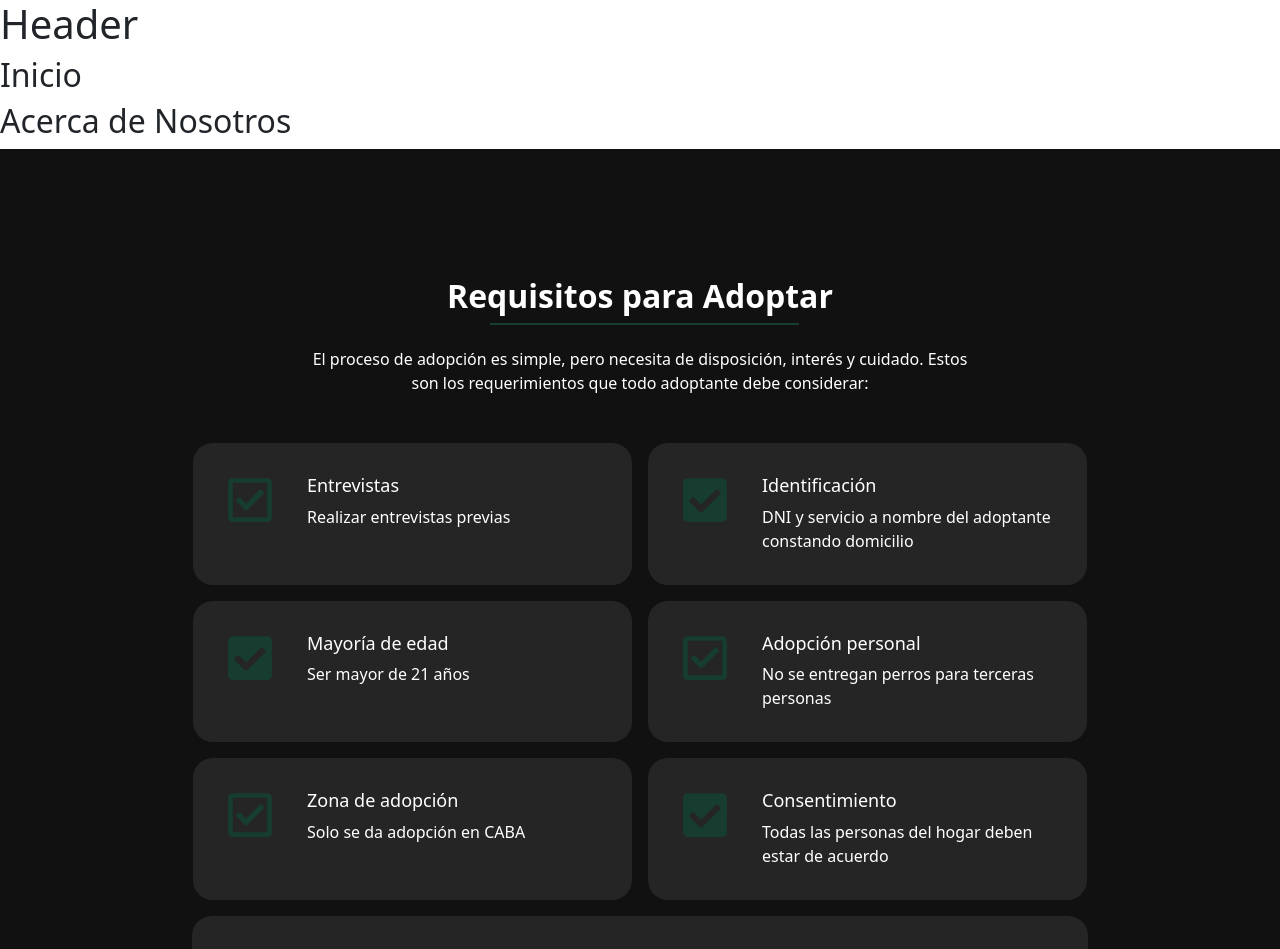
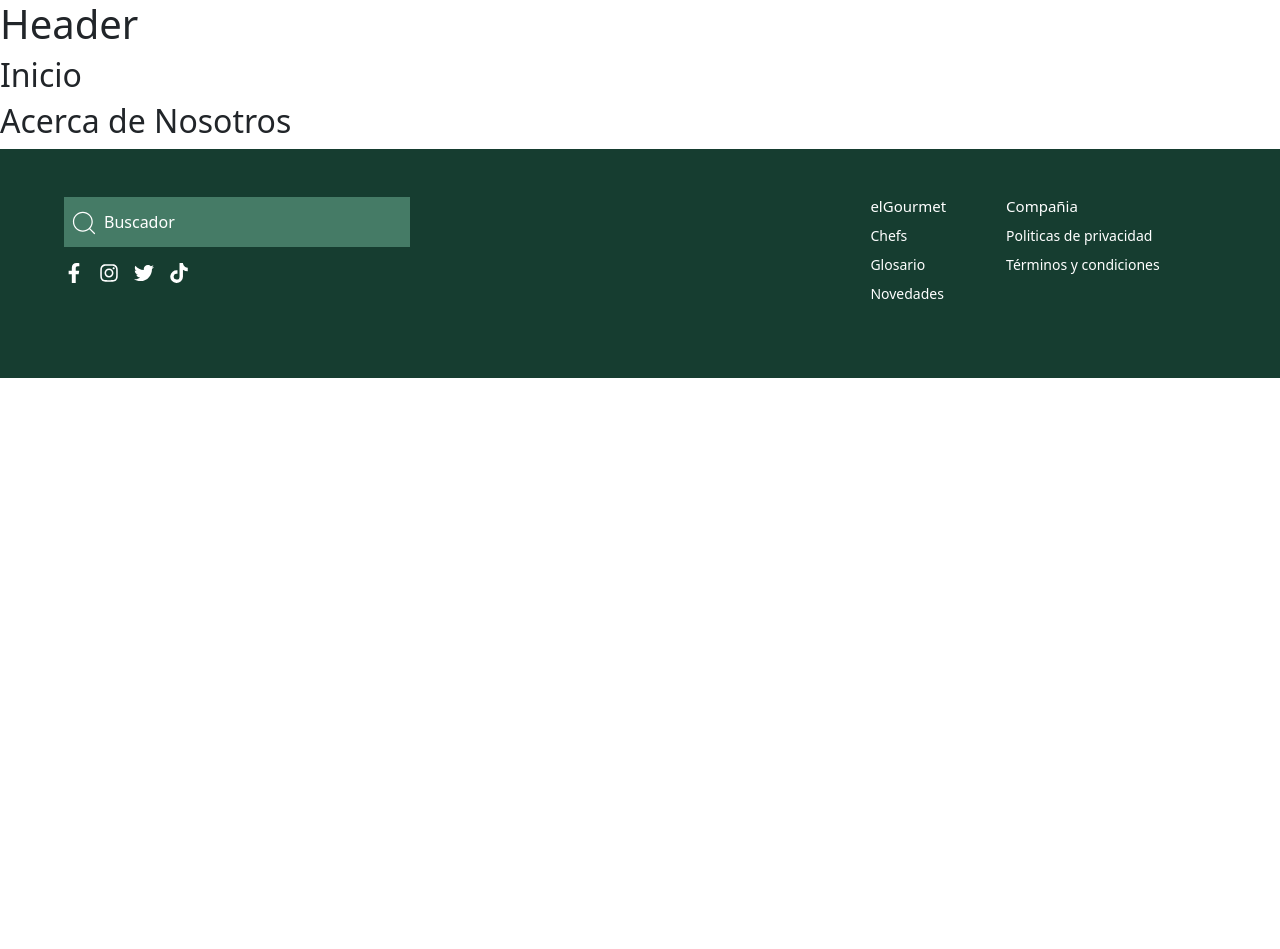
Before and after one commit to lucjmac/cac-adopciones, a React (Vite) app: page / in a window 1280 px wide. Shown: the top 949 px of the page. After the commit the page ends 800 px from the top, so only its background shows below. Built offline with nearby package versions, Linux system fonts and the light colour scheme.

Commit message:
clean code

```diff
--- a/src/Components/Atoms/Heading/Heading.css
+++ /dev/null
@@ -1,37 +0,0 @@
-.title {
-  position: relative;
-  margin-bottom: 1rem;
-  display: inline-block;
-}
-
-.title::after {
-  content: "";
-  position: absolute;
-  bottom: -10px;
-  left: calc(50% - 150px);
-  display: inline-block;
-  height: 2px;
-  width: 80%;
-  background-color: var(--colorGreen);
-}
-
-h2.title {
-  font-size: 22px;
-  font-weight: 700;
-}
-
-h4.title {
-  font-weight: 500;
-  font-size: 16px;
-}
-
-h4.title::after {
-  left: 0px;
-  width: 100%;
-}
-
-@media screen and (min-width: 1024px) {
-  h2.title {
-    font-size: 32px;
-  }
-}
--- a/src/Components/Atoms/Heading/Heading.jsx
+++ /dev/null
@@ -1,8 +0,0 @@
-import "./Heading.css";
-
-const Heading = ({ as, children }) => {
-  const Tag = as;
-  return <Tag className="title">{children}</Tag>;
-};
-
-export default Heading;
--- a/src/Components/Content/Requisitos/Requisitos.css
+++ /dev/null
@@ -1,46 +0,0 @@
-.requirements-section {
-  color: var(--colorWhite);
-  background-color: var(--bgDarkGrey);
-  padding: 2rem 1rem;
-}
-
-.requirements-section .heading {
-  text-align: center;
-  margin-bottom: 2rem;
-}
-
-.requirements-section .heading p {
-  margin-top: 1rem;
-}
-
-.requirements-section .requirements {
-  display: flex;
-  flex-direction: column;
-  gap: 1rem;
-}
-
-@media screen and (min-width: 1024px) {
-  .requirements-section {
-    padding: 5rem;
-  }
-
-  .requirements-section .heading {
-    width: 60%;
-    margin: 3rem auto;
-  }
-
-  .requirements-section .requirements {
-    width: 80%;
-    margin: 0 auto;
-    flex-direction: row;
-    flex-wrap: wrap;
-    justify-content: center;
-  }
-  .requirements-section .requirement-item {
-    flex-basis: 49%;
-  }
-
-  .requirements-section .requirement-item.is-full {
-    flex-basis: 100%;
-  }
-}
--- a/src/Components/Content/Requisitos/Requisitos.jsx
+++ /dev/null
@@ -1,26 +0,0 @@
-import requirements from "./requirements.data";
-import Heading from "../../Atoms/Heading/Heading";
-import RequirementCard from "../../Molecules/RequirementCard/RequirementCard";
-import "./Requisitos.css";
-
-const Requisitos = () => {
-  return (
-    <section id="acerca-de" className="requirements-section">
-      <div className="heading">
-        <Heading as="h2">Requisitos para Adoptar</Heading>
-        <p>
-          El proceso de adopción es simple, pero necesita de disposición,
-          interés y cuidado. Estos son los requerimientos que todo adoptante
-          debe considerar:
-        </p>
-      </div>
-      <ul className="requirements">
-        {requirements.map((item, index) => (
-          <RequirementCard key={index} item={item} />
-        ))}
-      </ul>
-    </section>
-  );
-};
-
-export default Requisitos;
--- a/src/Components/Content/Requisitos/requirements.data.js
+++ /dev/null
@@ -1,40 +0,0 @@
-const requirements = [
-  {
-    title: "Entrevistas",
-    detail: "Realizar entrevistas previas",
-    dark: false,
-  },
-  {
-    title: "Identificación",
-    detail: "DNI y servicio a nombre del adoptante constando domicilio",
-    dark: true,
-  },
-  {
-    title: "Mayoría de edad",
-    detail: "Ser mayor de 21 años",
-    dark: true,
-  },
-  {
-    title: "Adopción personal",
-    detail: "No se entregan perros para terceras personas",
-    dark: false,
-  },
-  {
-    title: "Zona de adopción",
-    detail: "Solo se da adopción en CABA",
-    dark: false,
-  },
-  {
-    title: "Consentimiento",
-    detail: "Todas las personas del hogar deben estar de acuerdo",
-    dark: true,
-  },
-  {
-    title: "Firma y seguimiento",
-    detail: "Se realiza firma de contrato de adopción y seguimiento",
-    dark: true,
-    full: true,
-  },
-];
-
-export default requirements;
--- a/src/pages/Inicio.jsx
+++ b/src/pages/Inicio.jsx
@@ -1,8 +1,4 @@
-import React, { useState } from "react";
-import { NavLink } from "react-router-dom";
-
 import Nosotros from "../Components/Content/Nosotros";
-import Requisitos from "../Components/Content/Requisitos/Requisitos";
 
 const Inicio = () => {
   return (
@@ -10,7 +6,6 @@ const Inicio = () => {
       <h2>Inicio</h2>
 
       <Nosotros />
-      <Requisitos />
     </>
   );
 };
```
